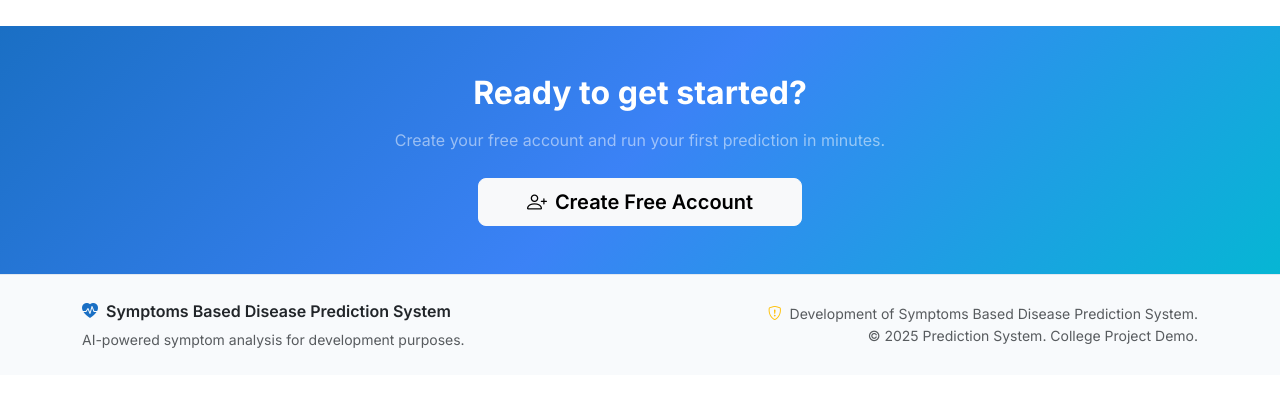
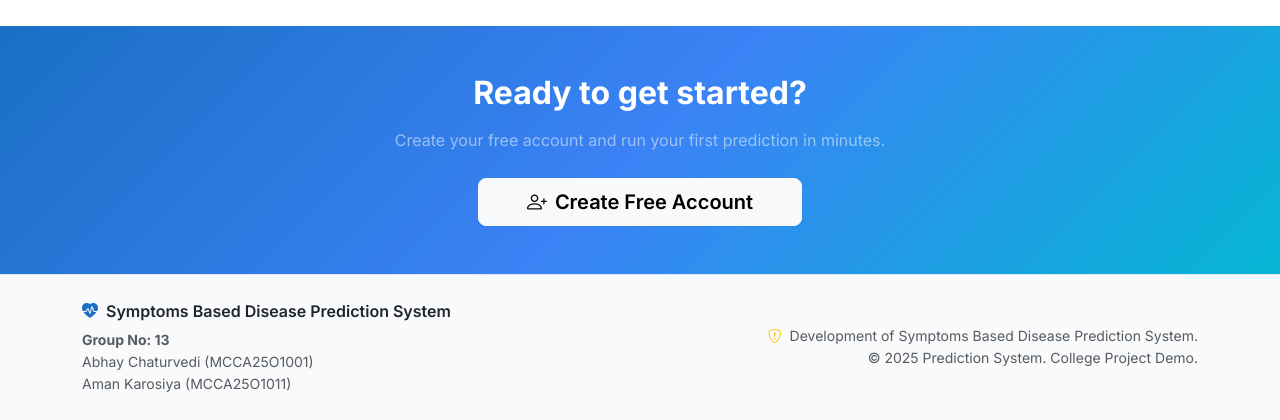
Before and after one commit to yogeshsanodiya59-web/Paid_abhay, a Flask app: page / in a window 1280 px wide. Shown: the part 1927-2347 px from the top of the page. Before the commit the page ends 2275 px from the top, so only its background shows below. Run offline with Flask 3, Linux system fonts and the light colour scheme.

Commit message:
Update footer with Group 13 details and members

```diff
--- a/templates/base.html
+++ b/templates/base.html
@@ -121,7 +121,9 @@
             <i class="bi bi-heart-pulse-fill text-primary"></i>
             <span class="fw-semibold text-dark">Symptoms Based Disease Prediction System</span>
           </div>
-          <p class="text-muted small mb-0">AI-powered symptom analysis for development purposes.</p>
+          <p class="text-muted small mb-0"><strong>Group No: 13</strong></p>
+          <p class="text-muted small mb-0">Abhay Chaturvedi (MCCA25O1001)</p>
+          <p class="text-muted small mb-0">Aman Karosiya (MCCA25O1011)</p>
         </div>
         <div class="col-md-6 text-md-end mt-3 mt-md-0">
           <p class="text-muted small mb-0">
```
